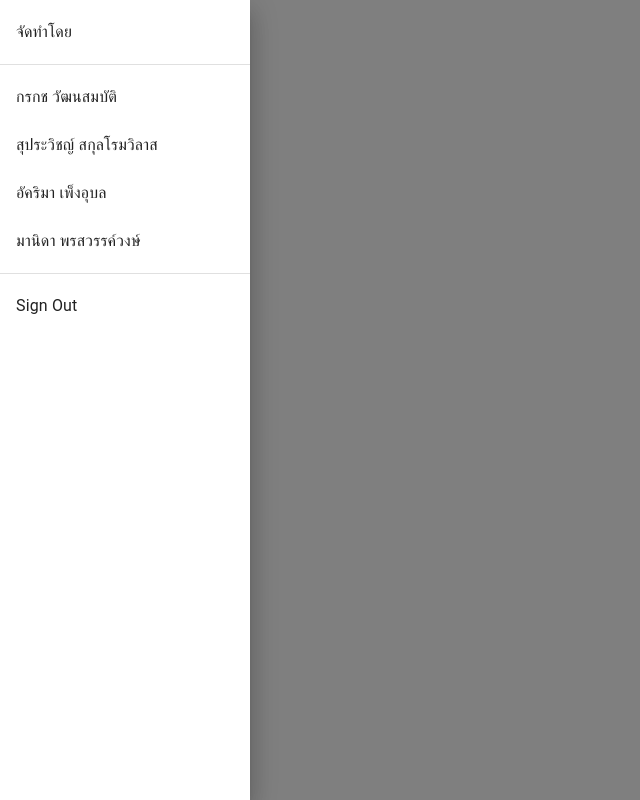
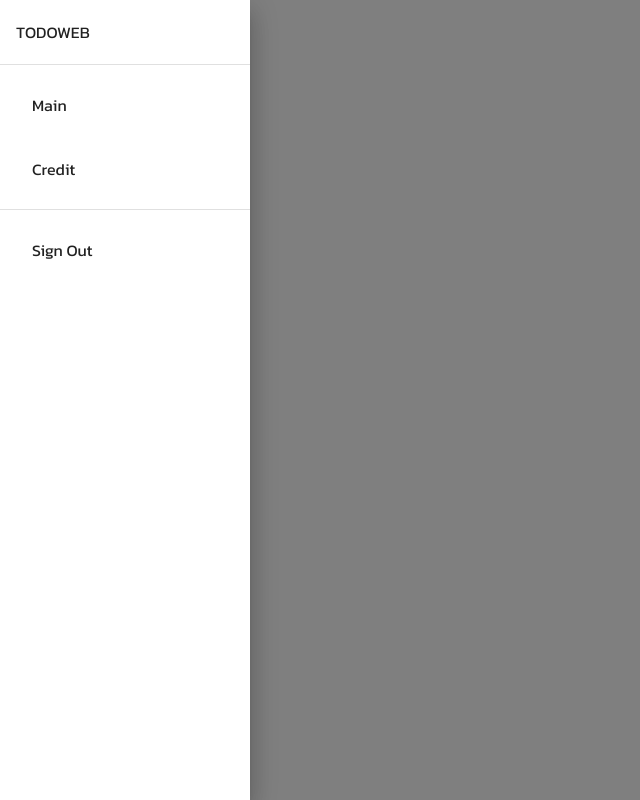
Before and after one commit to Suprawich/signin-react, a React (Create React App) app: page /credit in a window 1280 px wide. Both pictures are taken after a click on the button "menu". Shown: the whole page, without its empty margins (0-640 px from the left). Built offline with nearby package versions, Linux system fonts and the light colour scheme.

Commit message:
finish no more update

```diff
--- a/public/index.html
+++ b/public/index.html
@@ -8,6 +8,10 @@
     <meta
       name="description"
       content="Web site created using create-react-app"
+    />
+    <link
+      rel="stylesheet"
+      href="https://fonts.googleapis.com/css2?family=Kanit:wght@300;400;500;600&display=swap"
     />
     <link rel="apple-touch-icon" href="%PUBLIC_URL%/logo192.png" />
     <!--
--- a/src/App.js
+++ b/src/App.js
@@ -3,6 +3,7 @@ import SignIn from "./components/Signin";
 import Main from "./components/Main"
 import { Routes, Route, BrowserRouter, Link } from "react-router-dom";
 import Credit from "./components/Credit.js";
+import SignOut from "./components/SignOut.js";
 
 function App() {
   return (
@@ -13,6 +14,7 @@ function App() {
           <Route path="/signin" element={<SignIn />} />
           <Route path="/main" element={<Main />} />
           <Route path="/credit" element={<Credit />} />
+          <Route path="/signout" element={<SignOut />} />
         </Routes>
       </BrowserRouter>
     </div>
--- a/src/components/Credit.js
+++ b/src/components/Credit.js
@@ -1,10 +1,37 @@
-import Sidebar from './Sidebar'
-function Credit(){
-    return(
-        <div>
-            <Sidebar/>
+import React from 'react'
+import Box from '@mui/material/Box';
+import Typography from '@mui/material/Typography';
+import SideBar from "./Sidebar";
+
+function Credit() {
+    return [
+        <SideBar></SideBar>,
+        <div style={{
+            display: 'flex',
+            justifyContent: 'center',
+            padding: '5%'
+        }}>
+
+            <Box sx={{ width: '100%'}}>
+                <Typography variant="h5" gutterBottom>
+                    Made with heart
+                </Typography>
+                <Typography variant="h4" gutterBottom>
+                    Korakhot
+                </Typography>
+                <Typography variant="h4" gutterBottom>
+                    Suprawich
+                </Typography>
+                <Typography variant="h4" gutterBottom>
+                    Akarima
+                </Typography>
+                <Typography variant="h4" gutterBottom>
+                    Manida
+                </Typography>
+            </Box>
 
         </div>
-    )
+    ]
 }
+
 export default Credit
--- a/src/components/Main.js
+++ b/src/components/Main.js
@@ -2,7 +2,8 @@ import { useEffect, useState } from "react";
 import { useNavigate } from "react-router-dom";
 import Table from "./Table";
 import MatTable from "./MaterialTable";
-import Credit from "./Credit";
+import Sidebar from "./Sidebar"
+
 
 function Main() {
   const [token, setToken] = useState(null);
@@ -45,7 +46,7 @@ function Main() {
 
   return (
     <div>
-      <Credit></Credit>
+      <Sidebar></Sidebar>
       <MatTable props={items} props2={token}></MatTable>
     </div>
   );
--- a/src/components/MaterialTable.js
+++ b/src/components/MaterialTable.js
@@ -24,6 +24,7 @@ import { LocalizationProvider } from "@mui/x-date-pickers/LocalizationProvider";
 import momentTimezone from "moment-timezone";
 import Snackbar from "@mui/material/Snackbar";
 import MuiAlert from "@mui/material/Alert";
+import theme from "./Theme";
 
 function CustomMaterialTable({ props, props2 }) {
   const tableIcons = {
@@ -76,9 +77,9 @@ function CustomMaterialTable({ props, props2 }) {
 
   const [columns, setColumns] = useState([
     { title: "ID", field: "id", hidden: true },
-    { title: "Name", field: "name" },
+    { title: "กิจกรรม", field: "name" },
     {
-      title: "Date",
+      title: "วันที่",
       field: "when",
       hidden: false,
       render: (rowData) => {
@@ -132,7 +133,7 @@ function CustomMaterialTable({ props, props2 }) {
 
   return (
     <div style={{ width: "100%", height: "100%" }}>
-      <ThemeProvider theme={defaultMaterialTheme}>
+      <ThemeProvider theme={theme}>
         <MaterialTable
           icons={tableIcons}
           title="Test Table"
--- a/src/components/Sidebar.js
+++ b/src/components/Sidebar.js
@@ -12,9 +12,7 @@ import { useNavigate } from 'react-router-dom'; // Import useNavigate hook for n
 import SignOut from './SignOut';
 
 export default function TemporaryDrawer() {
-  const [state, setState] = React.useState({
-    left: false,
-  });
+  const [state, setState] = React.useState(false);
 
   const navigate = useNavigate(); // Initialize useNavigate hook
 
@@ -27,8 +25,8 @@ export default function TemporaryDrawer() {
   };
 
   const handleSignOut = () => {
-    <SignOut />
-    navigate('/Signin');
+
+    navigate('/signout');
   }
   const list = (anchor) => (
     <Box
@@ -38,28 +36,25 @@ export default function TemporaryDrawer() {
       onKeyDown={toggleDrawer(anchor, false)}
     >
       <List>
-        {['จัดทำโดย'].map((text) => (
-          <ListItem key={text} disablePadding>
-            <ListItemButton>
-              <ListItemText primary={text} />
+        {['TODOWEB'].map((text) => (
+          <ListItem key={text} >
+              <ListItemText primary={'TODOWEB'} />
+          </ListItem>
+        ))}
+      </List>
+      <Divider />
+      <List>
+        {['Main', 'Credit'].map((text) => (
+          <ListItem key={text} >
+            <ListItemButton href={text}>
+              <ListItemText primary={text}/>
             </ListItemButton>
           </ListItem>
         ))}
       </List>
       <Divider />
       <List>
-        {['กรกช วัฒนสมบัติ', 'สุประวิชญ์ สกุลโรมวิลาส', 'อัคริมา เพ็งอุบล', 'มานิดา พรสวรรค์วงษ์'].map((text) => (
-          <ListItem key={text} disablePadding>
-            <ListItemButton>
-              <ListItemText primary={text} />
-            </ListItemButton>
-          </ListItem>
-        ))}
-      </List>
-      <Divider />
-      <List>
-        {['']}
-        <ListItem key="SignOut" disablePadding>
+        <ListItem key="SignOut" >
           <ListItemButton onClick={handleSignOut}>
             <ListItemText primary="Sign Out" />
           </ListItemButton>
--- a/src/components/SignOut.js
+++ b/src/components/SignOut.js
@@ -1,15 +1,15 @@
 import React, { useEffect } from "react";
-import { useCookies } from "react-cookie";
 import { useNavigate } from "react-router-dom";
 
 function SignOut() {
-  const [cookies, removeCookie] = useCookies(["token"]);
   const navigate = useNavigate();
 
   useEffect(() => {
     // Remove the 'token' cookie
-    removeCookie("token");
-  }, [removeCookie, navigate]);
+    localStorage.removeItem('token');
+    localStorage.removeItem('status')
+    navigate('/')
+  })
 
   return (
     <div>
--- a/src/components/Signin.js
+++ b/src/components/Signin.js
@@ -64,7 +64,7 @@ function SignIn() {
   });
 
   const [open, setOpen] = React.useState(false);
-  const [alertSeverity, setAlertSeverity] = React.useState("");
+  const [alertSeverity, setAlertSeverity] = React.useState("success");
 
   const handleClick = () => {
     setOpen(true);
--- /dev/null
+++ b/src/components/Theme.js
@@ -0,0 +1,10 @@
+import { createTheme } from '@mui/material/styles';
+
+const theme = createTheme({
+  typography: {
+    fontFamily: 'Kanit, sans-serif',
+  },
+  // ... ตัวอย่างอื่น ๆ ของการตั้งค่า theme ...
+});
+
+export default theme;
--- a/src/index.js
+++ b/src/index.js
@@ -3,11 +3,14 @@ import ReactDOM from "react-dom/client";
 import "./index.css";
 
 import App from "./App";
+import { ThemeProvider } from '@mui/material/styles';
+import theme from './components/Theme.js';
 
 const root = ReactDOM.createRoot(document.getElementById("root"));
 root.render(
   <React.StrictMode>
-    <App />
+    <ThemeProvider theme={theme}>
+    <App /></ThemeProvider>
   </React.StrictMode>
 );
 
```
